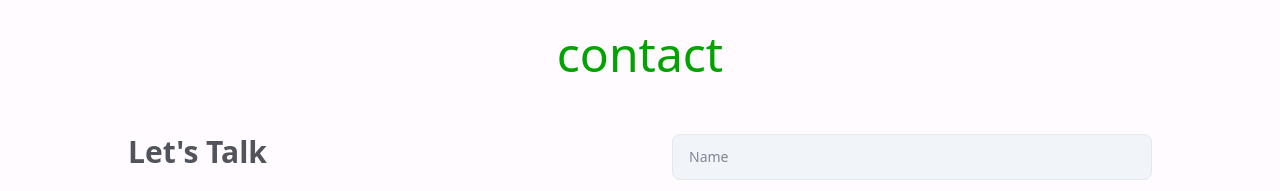
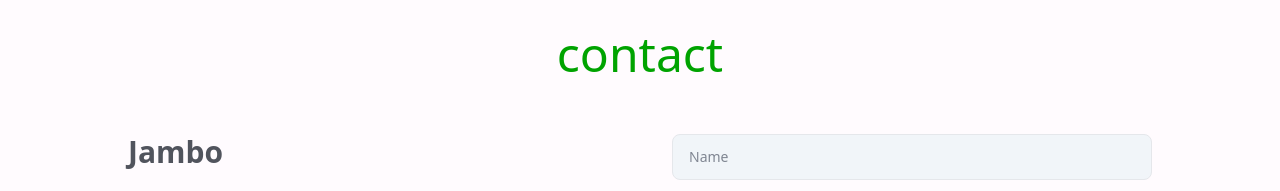
Before and after one commit to odhiambokevin/portfolio, a Next.js app in the folder frontend/: page / in a window 1280 px wide. Shown: the part 4185-4376 px from the top of the page. Built offline with nearby package versions, Linux system fonts and the light colour scheme; no server answers; a web font is replaced by a local one.

Commit message:
edit contact salute

```diff
--- a/frontend/src/app/page.tsx
+++ b/frontend/src/app/page.tsx
@@ -167,7 +167,7 @@ export default function Home() {
         <div className="text-center text-5xl text-accent">contact</div>
         <div className="grid lg:grid-cols-2 items-start gap-16 pt-[56px] mx-auto max-w-5xl max-lg:max-w-2xl">
           <div>
-            <h2 className="text-text-mild text-3xl font-bold">Let&apos;s Talk</h2>
+            <h2 className="text-text-mild text-3xl font-bold">Jambo</h2>
             <p className="text-[15px] text-slate-600 mt-4 leading-relaxed">Do you have a project requiring a digital solution? I&apos;d love to hear more about it as we enage and move it from idea to a digital product.</p>
             <div className="mt-12">
               <h2 className="text-text-mild text-base font-semibold">email</h2>
```
